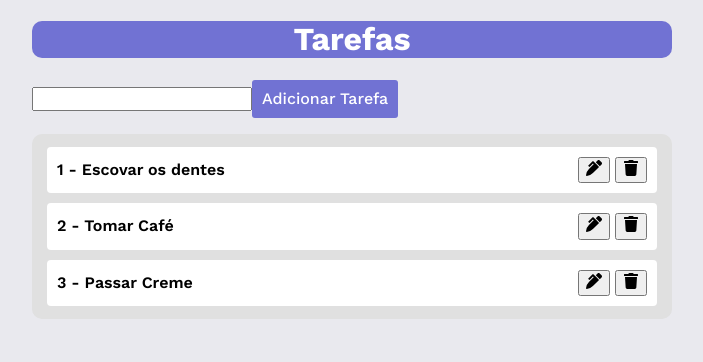
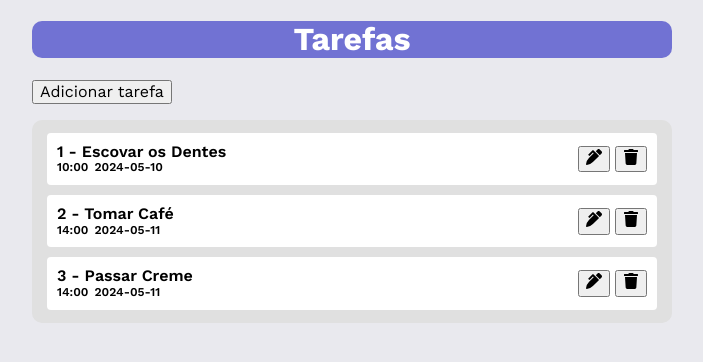
Before and after one commit to JpLoyal/To_Do, a React (Vite) app: page / in a window 1280 px wide. Shown: the top 362 px of the page, without its empty margins (288-991 px from the left). Built offline with nearby package versions, Linux system fonts and the light colour scheme.

Commit message:
feat: transforma task em array de objeto e atualiza o create

```diff
--- /dev/null
+++ b/src/components/Modals/ModalAdicionarTarefa/ModalAdicionarTarefa.jsx
@@ -0,0 +1,56 @@
+import ReactModal from 'react-modal';
+import BotaoAdicionarTarefa from '../../BotaoAdicionarTarefa/BotaoAdicionarTarefa';
+
+const ModalAdicionarTarefa = ({
+    modalAdicionarIsOpen,
+    fecharModalDeCriacao,
+    adicionarTarefa,
+    idNovaTarefa,
+    setIdNovaTarefa,
+    descricaoNovaTarefa,
+    setDescricaoNovaTarefa,
+    dataNovaTarefa,
+    setDataNovaTarefa,
+    horarioNovaTarefa,
+    setHorarioNovaTarefa,
+    statusNovaTarefa,
+    setStatusNovaTarefa,
+}) => {
+
+    return (
+        <ReactModal
+            isOpen={modalAdicionarIsOpen}
+            onRequestClose={fecharModalDeCriacao}
+        >
+            <form onSubmit={(evento) => {
+                evento.preventDefault();
+                adicionarTarefa();
+                fecharModalDeCriacao();
+            }}>
+                <input
+                    type="text"
+                    value={descricaoNovaTarefa.descricao}
+                    onChange={(evento)=>setDescricaoNovaTarefa(evento.target.value)}
+                    placeholder="Descrição da Tarefa"
+                />
+
+                <input
+                    type="date"
+                    placeholder="Data"
+                    onChange={(evento)=>setDataNovaTarefa(evento.target.value)}
+                />
+
+                <input
+                    type="time"
+                    placeholder="Hora"
+                    onChange={(evento)=>setHorarioNovaTarefa(evento.target.value)}
+                />
+
+
+                <BotaoAdicionarTarefa />
+            </form>
+        </ReactModal>
+    )
+}
+
+export default ModalAdicionarTarefa;
--- a/src/components/Modals/ModalAtualizarTarefa/ModalAtualizarTarefa.jsx
+++ b/src/components/Modals/ModalAtualizarTarefa/ModalAtualizarTarefa.jsx
@@ -16,7 +16,10 @@ const ModalAtualizarTarefa = ({
             onRequestClose={fecharModalDeAtualizacao}
         >
             <h4>Tarefa a ser atualizada:</h4>
-            <p>{tasks[indexDaTarefaASerAtualizada]}</p>
+
+            {indexDaTarefaASerAtualizada !== null && (
+                <p>{tasks[indexDaTarefaASerAtualizada].descricao}</p>
+            )}
 
             <h4>Nova Tarefa:</h4>
 
--- a/src/components/Modals/ModalExcluirTarefa/ModalExcluirTarefa.jsx
+++ b/src/components/Modals/ModalExcluirTarefa/ModalExcluirTarefa.jsx
@@ -14,7 +14,10 @@ const ModalExcluirTarefa = ({
                 onRequestClose={fecharModalDeExclusao}
             >
                 <h4>Tem certeza que deseja excluir a seguinte tarefa:</h4>
-                <p>{tasks[indexDaTarefaASerExcluida]}</p>
+
+                {indexDaTarefaASerExcluida !== null && (
+                    <p>{tasks[indexDaTarefaASerExcluida].descricao}</p>
+                )}
 
                 <button onClick={() => {
                     removerTarefa(indexDaTarefaASerExcluida);
--- a/src/components/Tasks/Tasks.jsx
+++ b/src/components/Tasks/Tasks.jsx
@@ -40,7 +40,13 @@ const Tasks = ({ tasks, atualizarTarefa, removerTarefa }) => {
                     return (
                         <li key={index} className={styles.elementoListaTarefas}>
                             <div>
-                                {index + 1} - {tarefa}
+                                <div>
+                                    {index + 1} - {tarefa.descricao}
+                                </div>
+                                <div className={styles.containerDataHorario}>
+                                    <span>{tarefa.horario}</span>
+                                    <span>{tarefa.data}</span>
+                                </div>
                             </div>
                             <span className={styles.spanBotoesAttDel}>
                                 <button onClick={() => {
--- a/src/components/Tasks/Tasks.module.css
+++ b/src/components/Tasks/Tasks.module.css
@@ -19,3 +19,9 @@
     display: flex;
     gap: 5px;
 }
+
+.containerDataHorario {
+    font-size: 12px;
+    display: flex;
+    gap: 6px;
+}
--- a/src/components/WrapperTasks/WrapperTasks.jsx
+++ b/src/components/WrapperTasks/WrapperTasks.jsx
@@ -2,15 +2,34 @@ import styles from './WrapperTasks.module.css';
 import { useState } from 'react';
 import Tasks from '../Tasks/Tasks';
 
-import BotaoAdicionarTarefa from '../BotaoAdicionarTarefa/BotaoAdicionarTarefa';
+import ModalAdicionarTarefa from '../Modals/ModalAdicionarTarefa/ModalAdicionarTarefa';
+import tarefas from '../../data/tarefas'
 
 const WrapperTasks = () => {
-    const [tasks, setTasks] = useState(['Escovar os dentes', 'Tomar Café', 'Passar Creme']);
-    const [inputValue, setInputValue] = useState('');
+    const [tasks, setTasks] = useState(tarefas);
+
+    const [idNovaTarefa, setIdNovaTarefa] = useState('');
+    const [descricaoNovaTarefa, setDescricaoNovaTarefa] = useState('');
+    const [dataNovaTarefa, setDataNovaTarefa] = useState('');
+    const [horarioNovaTarefa, setHorarioNovaTarefa] = useState('');
+    const [statusNovaTarefa, setStatusNovaTarefa] = useState('pendente');
+
+    const [modalAdicionarIsOpen, setModalAdicionarIsOpen] = useState(false);
 
     function adicionarTarefa(){
-        setTasks([...tasks, inputValue]);
-        setInputValue('');
+        const novaTarefa = {
+            id: idNovaTarefa,
+            descricao: descricaoNovaTarefa,
+            data: dataNovaTarefa,
+            horario: horarioNovaTarefa,
+            status: statusNovaTarefa,
+        }
+        setTasks([...tasks, novaTarefa]);
+        setIdNovaTarefa('');
+        setDescricaoNovaTarefa('');
+        setDataNovaTarefa('');
+        setHorarioNovaTarefa('');
+        setStatusNovaTarefa('');
     };
 
     function removerTarefa(index){
@@ -25,21 +44,35 @@ const WrapperTasks = () => {
         setTasks(novasTarefas)
     };
 
+    function abrirModalDeCriacao(){
+        setModalAdicionarIsOpen(true);
+    }
+
+    function fecharModalDeCriacao(){
+        setModalAdicionarIsOpen(false);
+    }
+
     return (
         <section className={styles.containerTasks}>
             <h1 className={styles.tituloTarefa}>Tarefas</h1>
 
-            <form onSubmit={(evento) => {
-                evento.preventDefault();
-                adicionarTarefa();
-            }}>
-                <input
-                    type="text"
-                    value={inputValue}
-                    onChange={(evento)=>setInputValue(evento.target.value)}
-                />
-                <BotaoAdicionarTarefa />
-            </form>
+            <button onClick={abrirModalDeCriacao}>Adicionar tarefa</button>
+
+            <ModalAdicionarTarefa
+                modalAdicionarIsOpen={modalAdicionarIsOpen}
+                fecharModalDeCriacao={fecharModalDeCriacao}
+                adicionarTarefa={adicionarTarefa}
+                idNovaTarefa={idNovaTarefa}
+                setIdNovaTarefa={setIdNovaTarefa}
+                descricaoNovaTarefa={descricaoNovaTarefa}
+                setDescricaoNovaTarefa={setDescricaoNovaTarefa}
+                dataNovaTarefa={dataNovaTarefa}
+                setDataNovaTarefa={setDataNovaTarefa}
+                horarioNovaTarefa={horarioNovaTarefa}
+                setHorarioNovaTarefa={setHorarioNovaTarefa}
+                statusNovaTarefa={statusNovaTarefa}
+                setStatusNovaTarefa={setStatusNovaTarefa}
+            />
 
             <Tasks
                 tasks={tasks}
--- /dev/null
+++ b/src/data/tarefas.jsx
@@ -0,0 +1,25 @@
+const tarefas = [
+    {
+        id: 1,
+        descricao: "Escovar os Dentes",
+        data: "2024-05-10",
+        horario: "10:00",
+        status: "pendente"
+    },
+    {
+        id: 2,
+        descricao: "Tomar Café",
+        data: "2024-05-11",
+        horario: "14:00",
+        status: "concluida"
+    },
+    {
+        id: 2,
+        descricao: "Passar Creme",
+        data: "2024-05-11",
+        horario: "14:00",
+        status: "concluida"
+    },
+  ];
+
+  export default tarefas;
```
